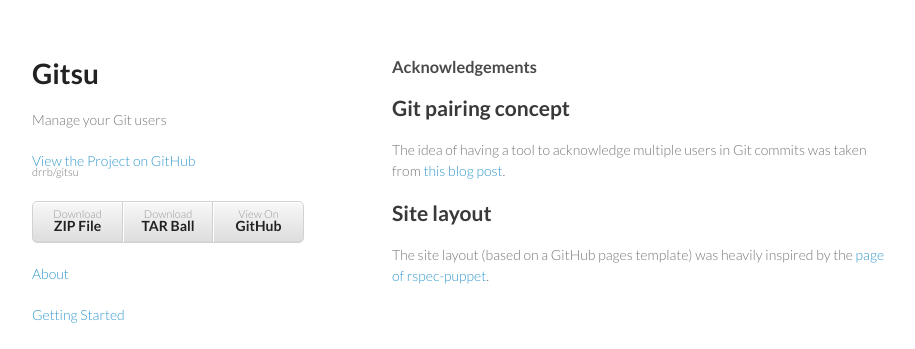
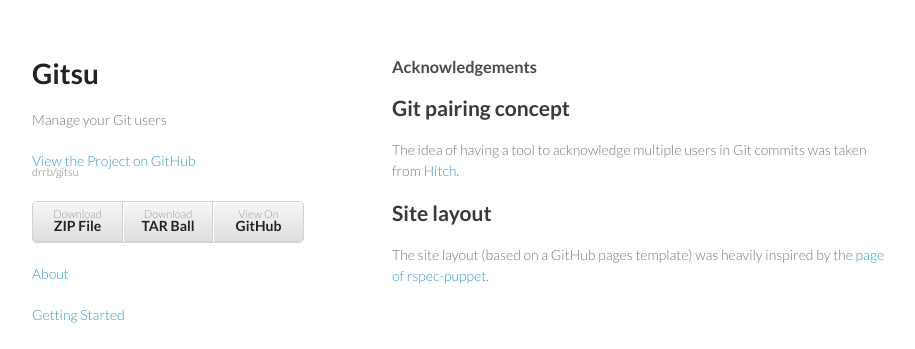
Before and after one commit to drrb/gitsu, a Jekyll site: the page built from acknowledgements/index.md, in a window 1280 px wide. Shown: the top 349 px of the page, without its empty margins (178-1093 px from the left). Built offline with Jekyll 4.4.1, drawn with Linux system fonts in a browser that asks for light colours; Markdown is read by kramdown in place of the engine named in the settings.

Commit message:
Updated acknowledgement link

```diff
--- a/acknowledgements/index.md
+++ b/acknowledgements/index.md
@@ -8,7 +8,7 @@
 ## Git pairing concept
 
 The idea of having a tool to acknowledge multiple users in Git commits was taken
-from [this blog post](http://url).
+from [Hitch](https://github.com/therubymug/hitch).
 
 ## Site layout
 
```
